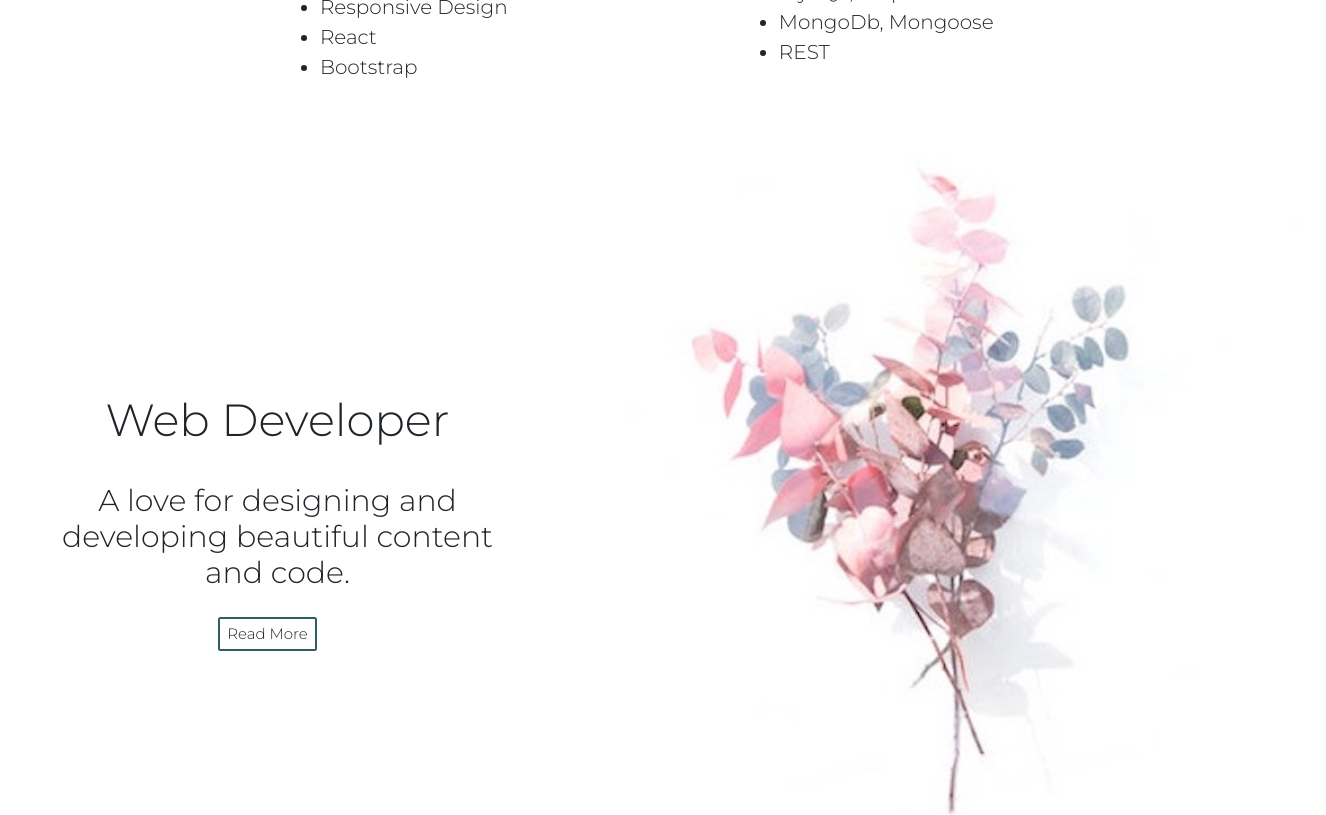
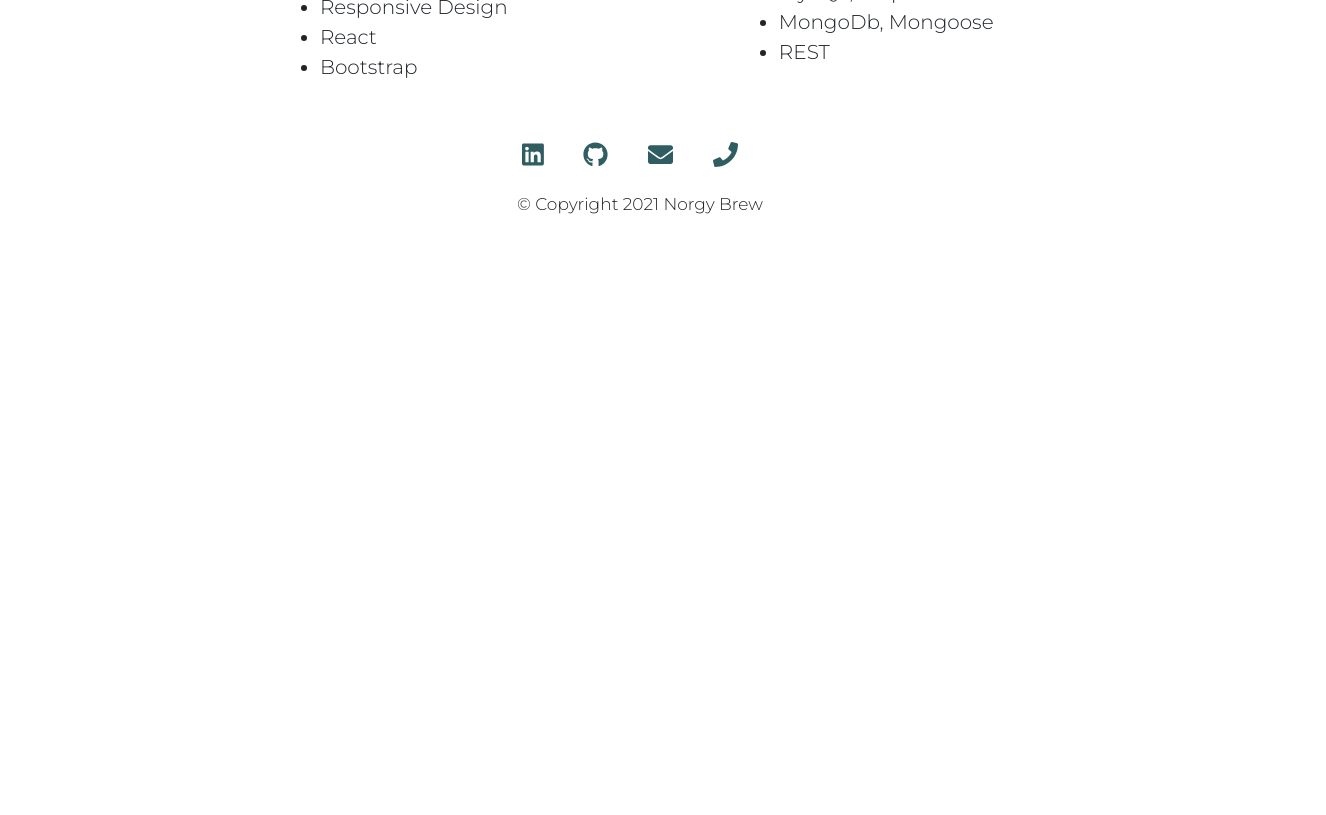
Before and after one commit to norgard7/react-portfolio, a React (Create React App) app in the folder react-portfolio/: page /Resume in a window 1280 px wide. Shown: the part 500-1315 px from the top of the page, 1326 px wide, since content can reach past the window. After the commit the page ends 800 px from the top, so only its background shows below. Built offline with nearby package versions, Linux system fonts and the light colour scheme.

Commit message:
deleted the code in app.js with main, becasue it duplicated everything on the page.

```diff
--- a/react-portfolio/src/App.js
+++ b/react-portfolio/src/App.js
@@ -1,7 +1,7 @@
 import React from 'react';
 import 'bootstrap/dist/css/bootstrap.min.css';
 import './style.css';
-import Main from './components/Main/index';
+// import Main from './components/Main/index';
 import Footer from './components/footer/footer';
 import Header from './components/Header';
 
@@ -12,7 +12,6 @@ function App() {
       <div className="App">
           <div className="wrapper">
             <Header />
-            <Main />
             <Footer />
           </div>
       </div>
--- a/react-portfolio/src/components/Header.js
+++ b/react-portfolio/src/components/Header.js
@@ -23,7 +23,7 @@ export default function Header() {
          <Link to="/Projects">Projects</Link>
          <Link to="/About">About</Link>
          {/* Homepage logo goes back to home */}
-         <Navbar.Brand href="/react-portfolio">
+         <Navbar.Brand href="/react-portfolio/">
          <img alt="" src={Logo} width="250" height="100" className="d-inline-block align-top"/>{''}</Navbar.Brand>
          <Link to="/Resume">Resume</Link>
         <Link to="/Contactme">Contact Me</Link>
@@ -35,9 +35,6 @@ export default function Header() {
 
         <Switch>
           <Route exact path="/">
-            <Main />
-          </Route>
-          <Route exact path="/404">
             <Main />
           </Route>
           <Route exact path="/react-portfolio/">
@@ -55,6 +52,9 @@ export default function Header() {
           <Route path="/Contactme">
             <Contact />
           </Route>
+          {/* <default>
+            <Main />
+          </default> */}
         </Switch>
       </div>
     </Router>
```
